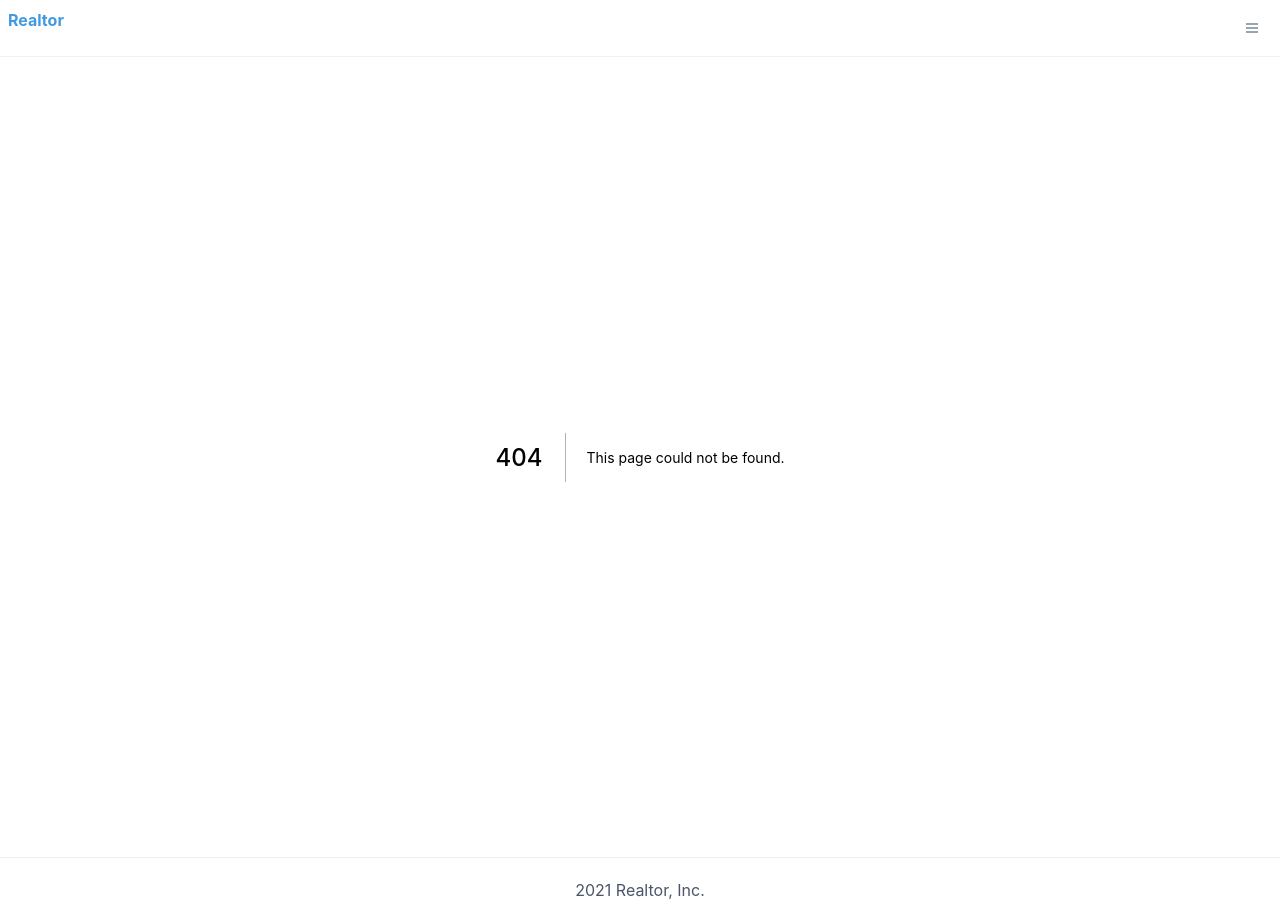
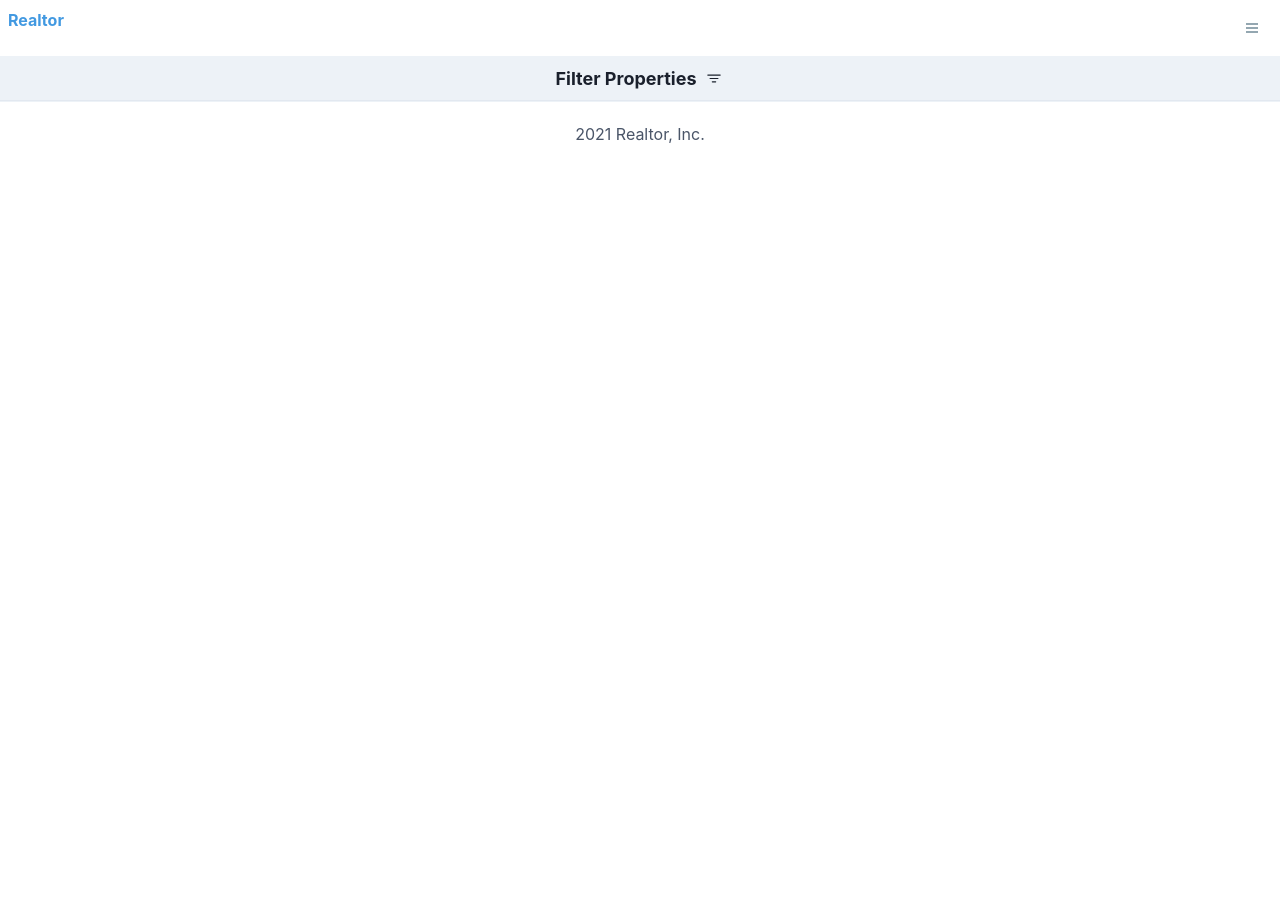
Before and after one commit to guhandelta/React-ChakraUI-RealEstate-App, a Next.js app: page /search in a window 1280 px wide. Before the commit this address had no page. After the commit the page ends 800 px from the top, so only its background shows below. Built offline with nearby package versions, Linux system fonts and the light colour scheme.

Commit message:
Created the basic Search page

```diff
--- /dev/null
+++ b/components/SearchFilters.js
@@ -0,0 +1,16 @@
+import { useState, useEffect } from 'react'
+import { useRouter } from 'next/router';
+import Image from 'next/image';
+import { Flex, Select, Box, Input, Text, Spinner, Icon, Button } from '@chakra-ui/react'
+import { MdCancel } from 'react-icons/md'
+
+
+const SearchFilters = () => {
+    return (
+        <div>
+            <h6>Search Filters</h6>
+        </div>
+    )
+}
+
+export default SearchFilters
--- a/components/index.js
+++ b/components/index.js
@@ -2,5 +2,6 @@
 import Layout from './Layout'
 import Navbar from './Navbar'
 import Footer from './Footer'
+import SearchFilters from './SearchFilters'
 
-export { Property, Layout, Navbar, Footer };
+export { Property, Layout, Navbar, Footer, SearchFilters };
--- /dev/null
+++ b/pages/search.js
@@ -0,0 +1,36 @@
+import { useState, useEffect } from 'react'
+import { useRouter } from 'next/router'
+import Image from 'next/image'
+import { Flex, Box, Text, Icon } from '@chakra-ui/react'
+import { BsFilter } from 'react-icons/bs'
+
+import { SearchFilters } from 'components'
+
+const Search = () => {
+
+    const [ searchFilters, setSearchFilters ] = useState(false);
+    const router = useRouter();
+
+    return (
+        <Box>
+            <Flex
+                cursor="pointer"
+                bg="gray.100"
+                p="2"
+                borderBottom="1px"
+                borderColor="gray.200"
+                fontSize="lg"
+                fontWeight="bold"
+                justifyContent="center"
+                alignItems="center"
+                onClick={() => setSearchFilters(prevFilters => !prevFilters)}
+            >
+                <Text>Filter Properties</Text>
+                <Icon paddingLeft="2" w="7" as={BsFilter} />
+            </Flex>
+            { searchFilters && <SearchFilters /> }
+        </Box>
+    )
+}
+
+export default Search
```
